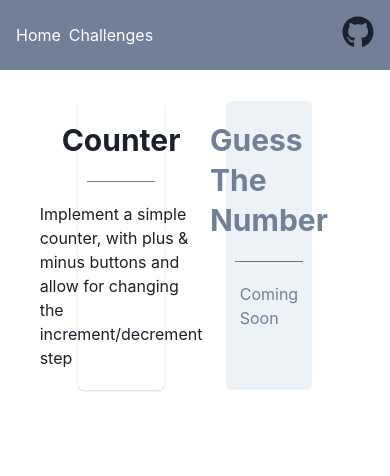
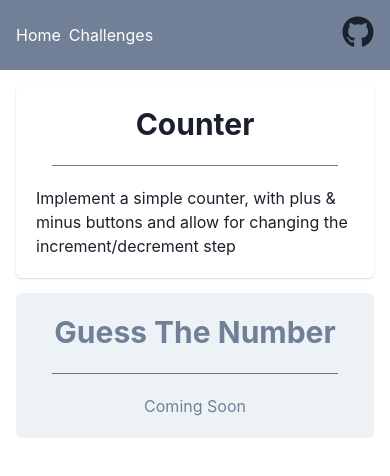
Before and after one commit to MagnusHJensen/frontend-mini-challenges, a React (Vite) app: page /challenges in a window 390 px wide. Shown: the top 476 px of the page. Built offline with nearby package versions, Linux system fonts and the light colour scheme.

Commit message:
Make responsive challenge list

```diff
--- a/index.html
+++ b/index.html
@@ -4,7 +4,7 @@
     <meta charset="UTF-8" />
     <link rel="icon" type="image/svg+xml" href="/vite.svg" />
     <meta name="viewport" content="width=device-width, initial-scale=1.0" />
-    <title>Frontend Mini Challenges | magnusjensen.dk</title>
+    <title>Frontend Mini Challenges | magnusjensen.dk</title>
   </head>
   <body>
     <div id="root"></div>
--- a/src/components/page/base-page.tsx
+++ b/src/components/page/base-page.tsx
@@ -9,7 +9,7 @@ export const Page = ({ children }: Props) => {
   return (
     <Box width="100%" height="100vh">
       <Navbar />
-      <Box padding="1rem">{children}</Box>
+      <Container maxWidth="container.xl">{children}</Container>
     </Box>
   );
 };
--- a/src/pages/challenge-list/challenge-list-page.tsx
+++ b/src/pages/challenge-list/challenge-list-page.tsx
@@ -1,4 +1,4 @@
-import { Flex } from "@chakra-ui/react";
+import { Flex, HStack, Stack } from "@chakra-ui/react";
 import { challenges } from "../../challenges";
 import { Page } from "../../components/page/base-page";
 import { ChallengeCard } from "./components/challange-card";
@@ -6,7 +6,10 @@ import { ChallengeCard } from "./components/challange-card";
 export const ChallengeListPage = () => {
   return (
     <Page>
-      <Flex justifyContent="space-evenly" flexWrap="wrap">
+      <Flex
+        direction={{ base: "column", md: "row" }}
+        justifyContent="space-evenly"
+      >
         {challenges.map((challenge) => {
           return <ChallengeCard key={challenge.name} challenge={challenge} />;
         })}
--- a/src/pages/challenge-list/components/challange-card.tsx
+++ b/src/pages/challenge-list/components/challange-card.tsx
@@ -31,7 +31,7 @@ const ActiveCard = ({ challenge }: Props) => {
       align="center"
       variant="elevated"
       minWidth="22vw"
-      maxWidth="22vw"
+      maxW={{ sm: "100%", md: "49vw", lg: "23vw" }}
       marginTop="15px"
     >
       <CardHeader>
@@ -51,7 +51,7 @@ const InactiveCard = ({ challenge }: Props) => {
       align="center"
       variant="filled"
       minWidth="22vw"
-      maxW="22vw"
+      maxW={{ sm: "100%", md: "49vw", lg: "23vw" }}
       marginTop="15px"
       cursor="not-allowed"
     >
```
